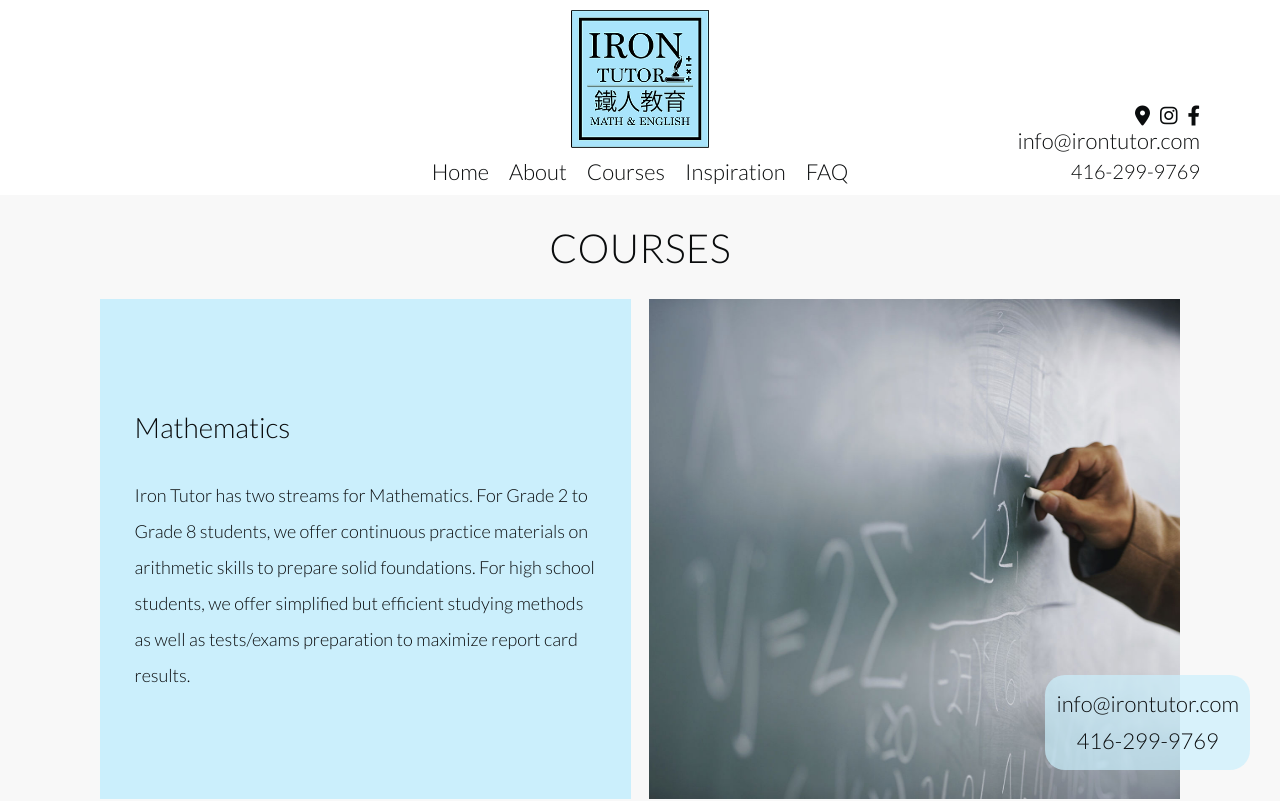
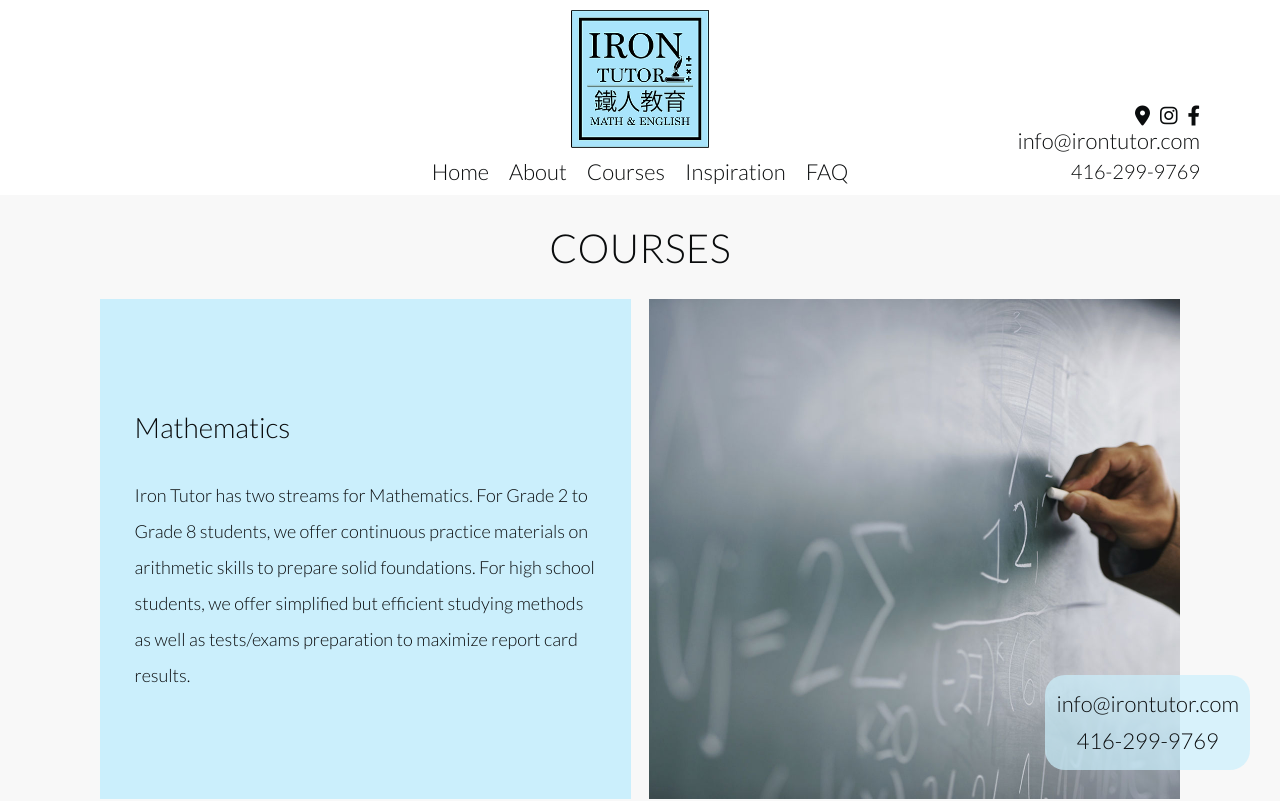
Before and after one commit to ceciaups/IronTutor, a React (Vite) app: page /courses in a window 1280 px wide. Shown: the top 801 px of the page. Built offline with nearby package versions, Linux system fonts and the light colour scheme.

Commit message:
Fix image in courses and inspiration page

```diff
--- a/src/App.css
+++ b/src/App.css
@@ -425,6 +425,9 @@ main {
 .courses * {
   width: calc((100% - var(--size-xs)) / 2);
 }
+.courses img {
+  object-fit: cover;
+}
 .courses-info {
   background-color: var(--blue010);
   padding: 100px 0;
```
Also changed, not shown: public/eng.jpg.
